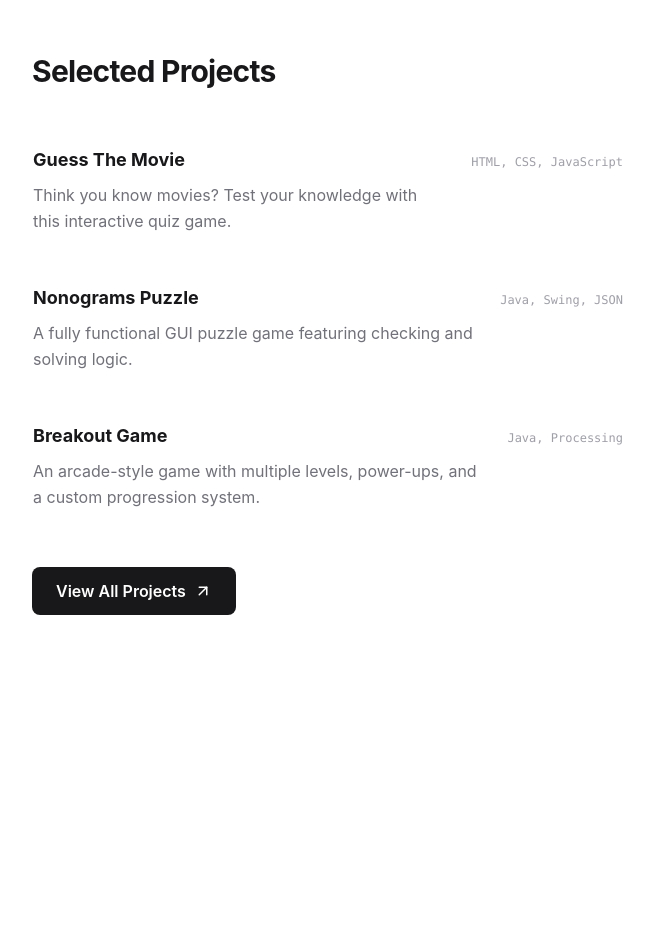
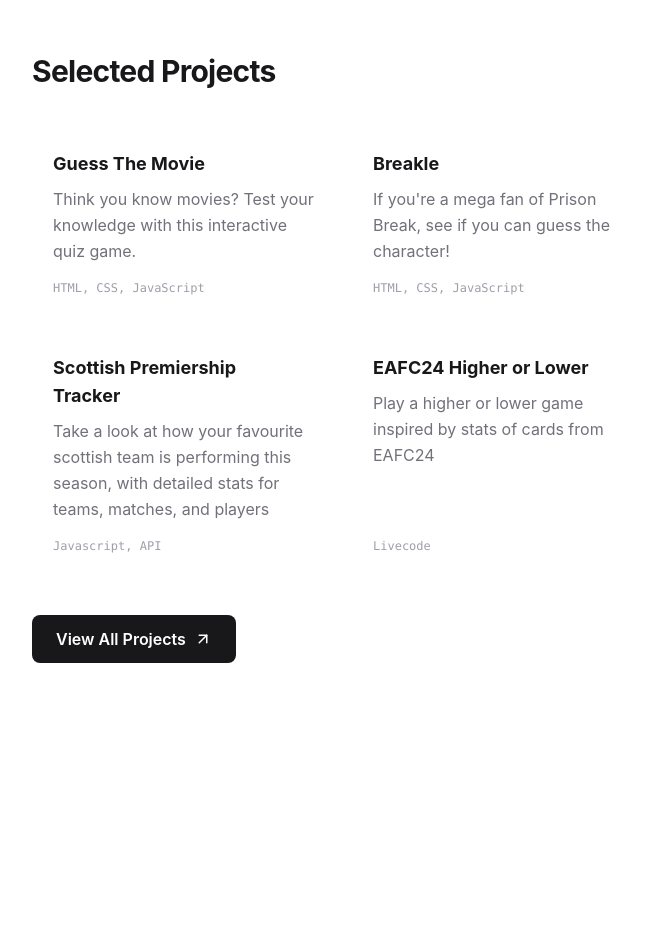
Before and after one commit to astoneham1/2026-portfolio, a React (Vite) app: page / in a window 1280 px wide. Shown: the part 1700-2625 px from the top of the page, without its empty margins (296-950 px from the left). Built offline with nearby package versions, Linux system fonts and the light colour scheme.

Commit message:
Updates to projecs section

```diff
--- a/src/components/ProjectItem.jsx
+++ b/src/components/ProjectItem.jsx
@@ -2,7 +2,7 @@ import { ArrowUpRight } from 'lucide-react';
 
 export const ProjectItem = ({ title, description, tags, link, index }) => (
   <div
-    className="flex flex-col sm:flex-row sm:items-baseline gap-3 sm:gap-6 w-full transition-all duration-300 group-hover:opacity-50 hover:opacity-100 p-4 -mx-4 rounded-2xl hover:bg-zinc-50 dark:hover:bg-zinc-900/40 border border-transparent hover:border-zinc-200/50 dark:hover:border-zinc-800/50 opacity-0 animate-[slideInUp_0.6s_ease-out_forwards]"
+    className="flex flex-col gap-4 w-full h-full transition-all duration-300 group-hover:opacity-50 hover:opacity-100 p-5 rounded-2xl hover:bg-zinc-50 dark:hover:bg-zinc-900/40 border border-transparent hover:border-zinc-200/50 dark:hover:border-zinc-800/50 opacity-0 animate-[slideInUp_0.6s_ease-out_forwards]"
     style={{ animationDelay: `${index * 100}ms` }}
   >
     <div className="flex-1 space-y-2">
@@ -19,7 +19,8 @@ export const ProjectItem = ({ title, description, tags, link, index }) => (
         {description}
       </p>
     </div>
-    <div className="text-xs font-mono font-medium text-zinc-400 dark:text-zinc-500 sm:text-right pt-2 sm:pt-0">
+    {/* mt-auto pushes the tags to the bottom of the card */}
+    <div className="text-xs font-mono font-medium text-zinc-400 dark:text-zinc-500 mt-auto">
       {tags}
     </div>
   </div>
--- a/src/sections/IntroSection.jsx
+++ b/src/sections/IntroSection.jsx
@@ -5,8 +5,8 @@ export const IntroSection = ({ sectionRefs }) => (
   <section id="intro" ref={sectionRefs.intro} className="flex flex-col justify-center flex-1 min-h-[80vh] max-w-4xl mx-auto w-full -mt-12">
     <div className="flex flex-col lg:flex-row lg:items-center gap-8 lg:gap-12">
       {/* Profile Image */}
-      <div className="flex-shrink-0 opacity-0 animate-[fadeBlurIn_0.8s_ease-out_forwards]">
-        <div className="w-48 h-48 sm:w-64 sm:h-64 rounded-full bg-gradient-to-br from-zinc-200 to-zinc-300 dark:from-zinc-700 dark:to-zinc-800 flex items-center justify-center overflow-hidden border-2 border-zinc-300 dark:border-zinc-700 shadow-lg">
+      <div className="shrink-0 opacity-0 animate-[fadeBlurIn_0.8s_ease-out_forwards]">
+        <div className="w-48 h-48 sm:w-64 sm:h-64 rounded-full bg-linear-to-br from-zinc-200 to-zinc-300 dark:from-zinc-700 dark:to-zinc-800 flex items-center justify-center overflow-hidden border-2 border-zinc-300 dark:border-zinc-700 shadow-lg">
           <img
             src="/IMG_3915.jpeg"
             alt="Alexander Stoneham"
--- a/src/sections/ProjectsSection.jsx
+++ b/src/sections/ProjectsSection.jsx
@@ -4,7 +4,8 @@ import { ArrowUpRight } from 'lucide-react';
 export const ProjectsSection = ({ sectionRefs }) => (
   <section id="projects" ref={sectionRefs.projects} className="flex flex-col flex-1 space-y-10 min-h-[80vh]">
     <h2 className="text-2xl sm:text-3xl font-bold text-zinc-900 dark:text-zinc-100 tracking-tight animate-[fadeBlurIn_0.6s_ease-out_forwards]">Selected Projects</h2>
-    <div className="flex flex-col gap-4 group opacity-0 animate-[fadeBlurIn_0.6s_ease-out_forwards_150ms]">
+
+    <div className="grid grid-cols-1 sm:grid-cols-2 gap-4 group opacity-0 animate-[fadeBlurIn_0.6s_ease-out_forwards_150ms]">
         <ProjectItem
         title="Guess The Movie"
         description="Think you know movies? Test your knowledge with this interactive quiz game."
@@ -13,20 +14,28 @@ export const ProjectsSection = ({ sectionRefs }) => (
         index={0}
       />
       <ProjectItem
-        title="Nonograms Puzzle"
-        description="A fully functional GUI puzzle game featuring checking and solving logic."
-        tags="Java, Swing, JSON"
-        link="#"
+        title="Breakle"
+        description="If you're a mega fan of Prison Break, see if you can guess the character!"
+        tags="HTML, CSS, JavaScript"
+        link="https://breakle.alexstoneham.co.uk"
+        index={1} // Adjusted index sequence slightly for smoother animations
+      />
+      <ProjectItem
+        title="Scottish Premiership Tracker"
+        description="Take a look at how your favourite scottish team is performing this season, with detailed stats for teams, matches, and players"
+        tags="Javascript, API"
+        link="https://spfl.alexstoneham.co.uk"
         index={2}
       />
       <ProjectItem
-        title="Breakout Game"
-        description="An arcade-style game with multiple levels, power-ups, and a custom progression system."
-        tags="Java, Processing"
-        link="#"
-        index={1}
+        title="EAFC24 Higher or Lower"
+        description="Play a higher or lower game inspired by stats of cards from EAFC24"
+        tags="Livecode"
+        link="https://github.com/astoneham1/higherlower/releases/latest"
+        index={3}
       />
     </div>
+
     <a
       href="https://projects.alexstoneham.co.uk"
       className="inline-flex items-center gap-2 px-6 py-3 rounded-lg bg-zinc-900 dark:bg-zinc-100 text-white dark:text-zinc-900 font-semibold transition-all duration-200 hover:shadow-lg hover:scale-105 active:scale-95 focus-visible:outline-none focus-visible:ring-2 focus-visible:ring-zinc-400 dark:focus-visible:ring-zinc-600 w-fit cursor-pointer"
```
